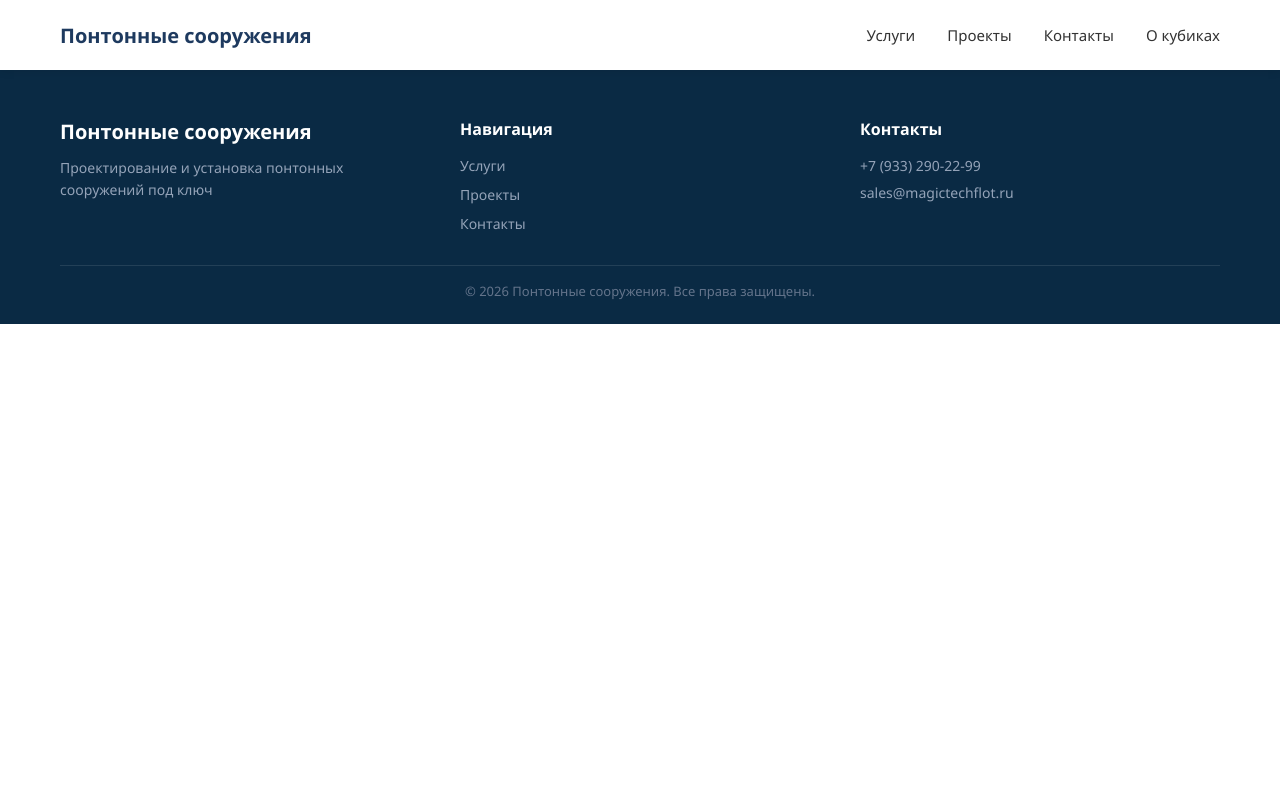
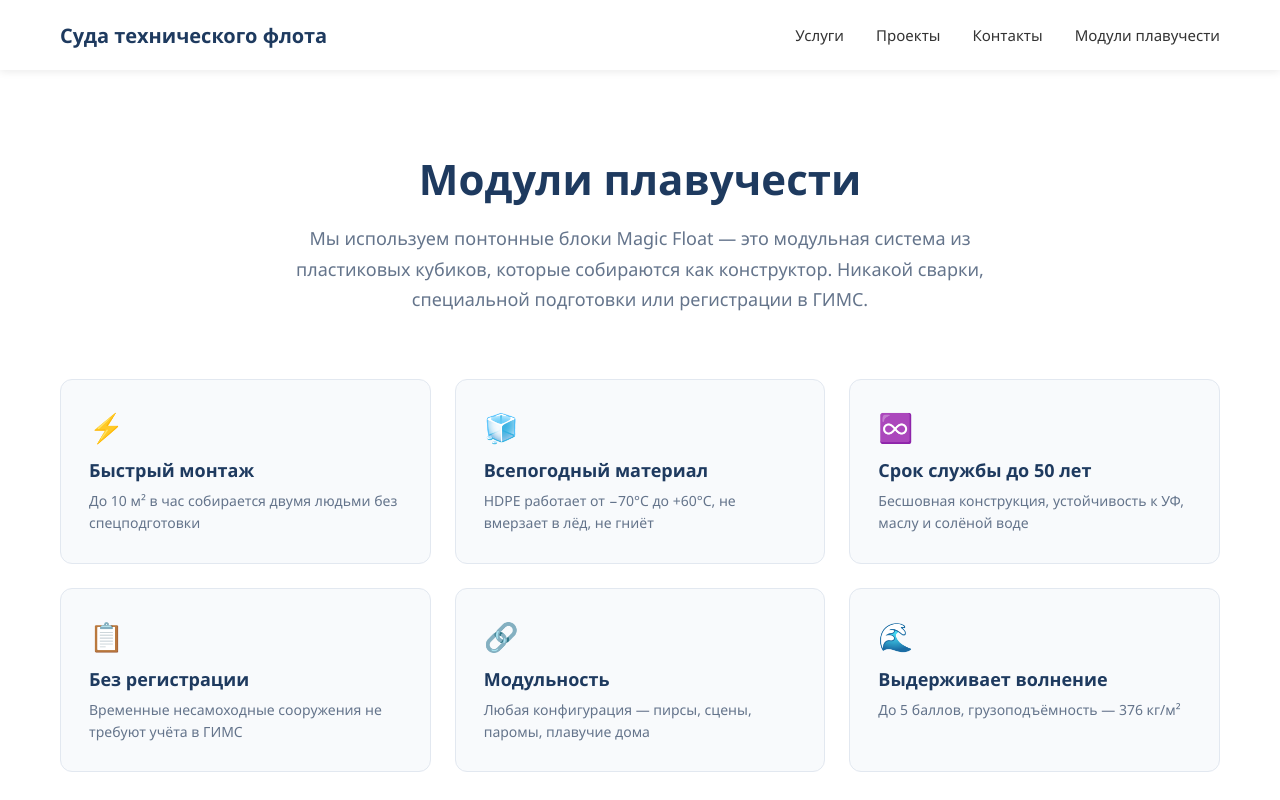
Before and after one commit to ArlinnKord/pontoon-landing, a React (Vite) app: page /modules in a window 1280 px wide. Shown: the top 800 px of the page. Built offline with nearby package versions, Linux system fonts and the light colour scheme.

Commit message:
feat: add modules page with pontoon specs, rename site to "Суда технического флота"
- New /modules route with full product specs table
- Header: "Модули плавучести" link, renamed logo

```diff
--- a/src/App.tsx
+++ b/src/App.tsx
@@ -25,7 +25,7 @@ export default function App() {
       <main>
         <Routes>
           <Route path="/" element={<HomePage />} />
-          <Route path="/kubiki" element={<Pontoons />} />
+          <Route path="/modules" element={<Pontoons />} />
         </Routes>
       </main>
       <Footer />
--- a/src/components/Header.tsx
+++ b/src/components/Header.tsx
@@ -17,7 +17,7 @@ export default function Header() {
       <Container>
         <div className={styles.inner}>
           <Link to="/" className={styles.logo}>
-            Понтонные сооружения
+            Суда технического флота
           </Link>
           <nav>
             <ul className={styles.nav}>
@@ -31,7 +31,7 @@ export default function Header() {
                 </li>
               ))}
               <li>
-                <Link to="/kubiki">О кубиках</Link>
+                <Link to="/modules">Модули плавучести</Link>
               </li>
             </ul>
           </nav>
--- a/src/components/Pontoons/Pontoons.tsx
+++ b/src/components/Pontoons/Pontoons.tsx
@@ -23,7 +23,7 @@ export default function Pontoons() {
   return (
     <section className={styles.page}>
       <Container>
-        <h1 className={styles.title}>Модульные пластиковые понтоны</h1>
+        <h1 className={styles.title}>Модули плавучести</h1>
         <p className={styles.subtitle}>
           Мы используем понтонные блоки Magic Float — это модульная система из
           пластиковых кубиков, которые собираются как конструктор. Никакой сварки,
```
